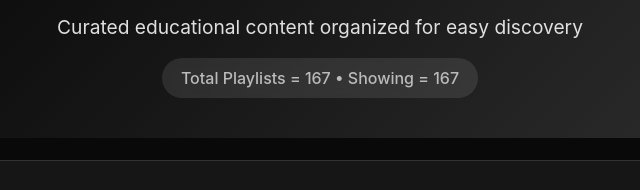
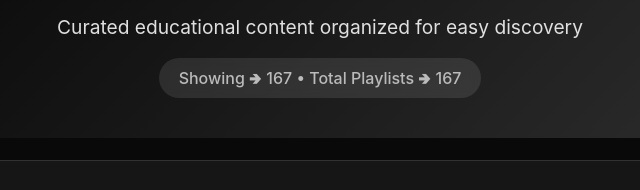
Before and after one commit to lalitmohanpanday1234/youtube-playlist-hub-9-nov-2025, a plain HTML site: page index.html in a window 1280 px wide. Shown: the part 226-416 px from the top of the page, 320-960 px from the left. Drawn offline with Linux system fonts and the light colour scheme.

Commit message:
Update stats display format in index.html

```diff
--- a/index.html
+++ b/index.html
@@ -36,7 +36,7 @@
             <h1>YouTube Playlist Hub</h1>
             <p class="subtitle">Curated educational content organized for easy discovery</p>
             <div class="stats">
-                Total Playlists = <span id="total-count">0</span> • Showing = <span id="showing-count">0</span>
+                Showing 🢂 <span id="showing-count">0</span> • Total Playlists 🢂 <span id="total-count">0</span>
             </div>
         </div>
     </header>
```
